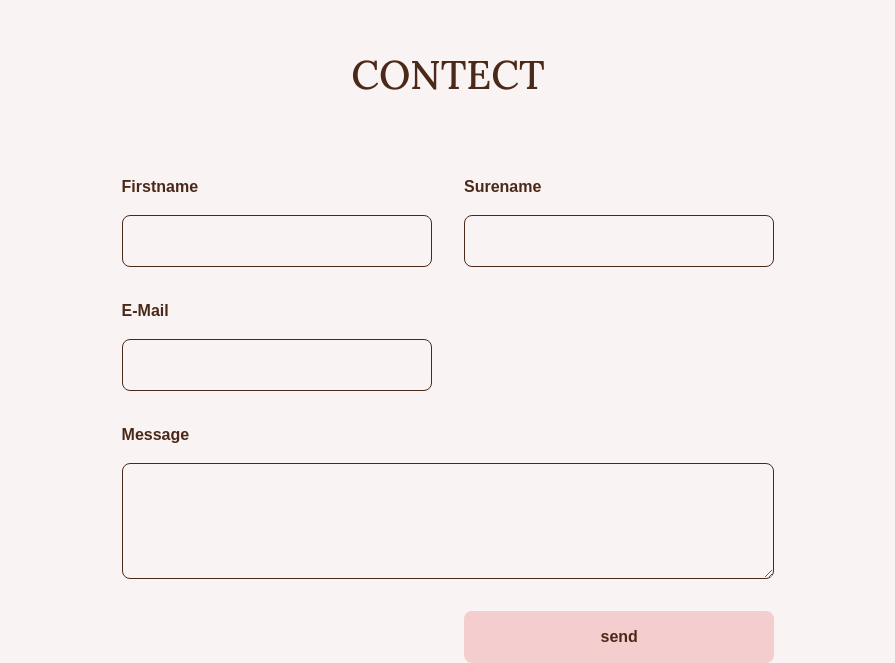
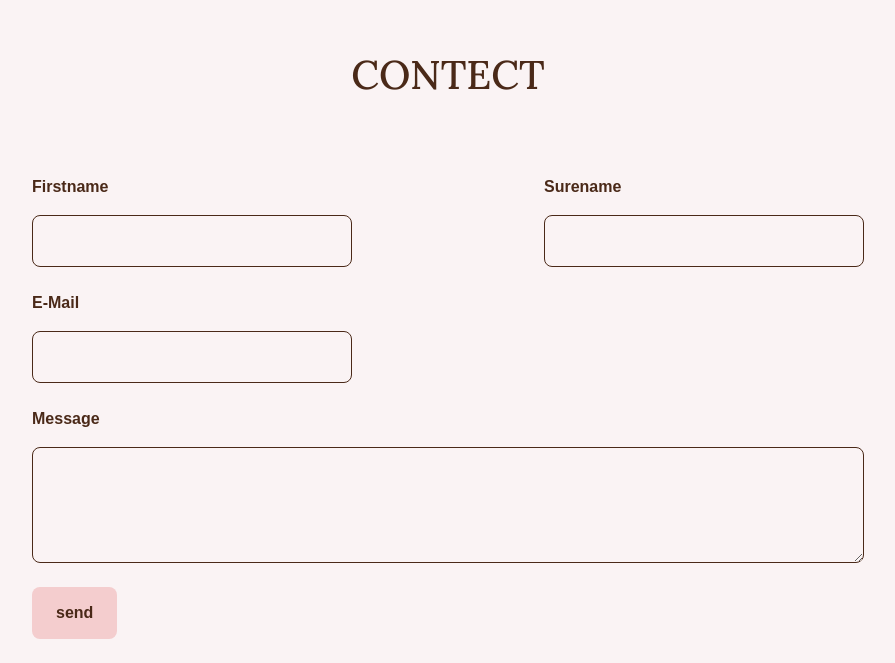
Before and after one commit to Alvadda/stuschenko-design, a React (Create React App) app: page /#home in a window 1280 px wide. Shown: the part 6601-7264 px from the top of the page, without its empty margins (192-1087 px from the left). After the commit the page ends 7240 px from the top, so only its background shows below. Built offline with nearby package versions, Linux system fonts and the light colour scheme; a web font is replaced by a local one.

Commit message:
change contact form

```diff
--- a/src/pages/contact/Contact.tsx
+++ b/src/pages/contact/Contact.tsx
@@ -33,7 +33,7 @@ function Contect() {
           <TextField label="Surename" id="sureName" />
           <TextField label="E-Mail" id="email" type="email" />
           <TextArea label="Message" id="message" rows={5} className={style.message} />
-          <Button variant="full" type="submit" style={{ height: '5.2rem', gridColumn: '2 / 3' }}>
+          <Button variant="full" type="submit" style={{ height: '5.2rem', justifySelf: 'flex-start' }}>
             send
           </Button>
         </form>
--- a/src/pages/contact/contact.module.css
+++ b/src/pages/contact/contact.module.css
@@ -3,6 +3,8 @@
   align-items: center;
   flex-direction: column;
   gap: var(--spacing-10);
+
+  padding: 0 var(--spacing-12);
 
   height: 100%;
   width: 100%;
@@ -12,9 +14,10 @@
   display: grid;
   grid-template-columns: repeat(2, 1fr);
   align-items: flex-end;
-  gap: var(--spacing-7);
+  gap: calc(var(--spacing-12) * 1.5);
+  row-gap: var(--spacing-6);
 
-  width: 60%;
+  width: 100%;
 }
 
 .message {
```
